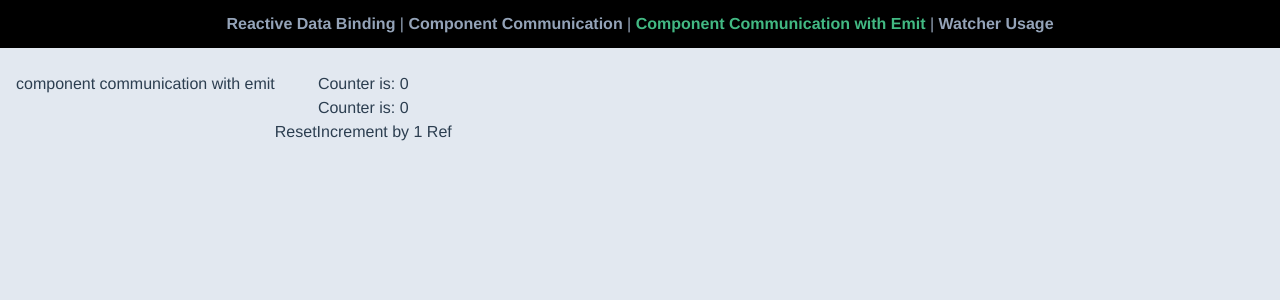
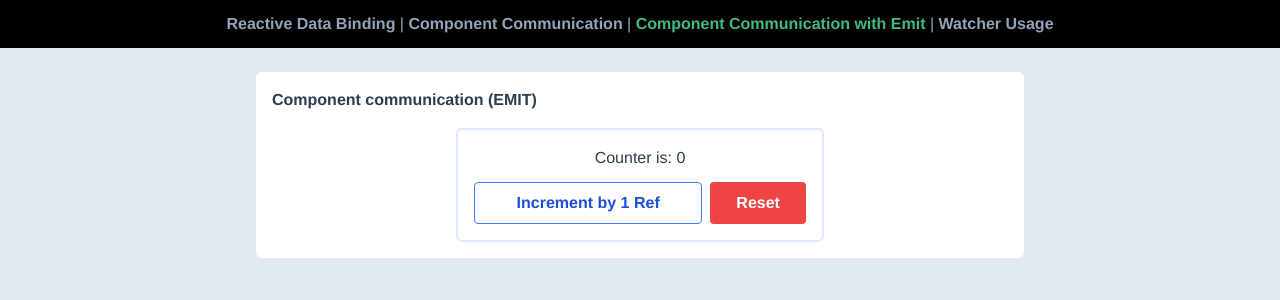
Before and after one commit to FiorellaEffio/clearesult-demo, a Vue app: page /component-communication-with-emit in a window 1280 px wide. Shown: the top 300 px of the page. Built offline with nearby package versions, Linux system fonts and the light colour scheme.

Commit message:
feat: communication with emit styles

```diff
--- a/src/components/ChildComponentEmit.vue
+++ b/src/components/ChildComponentEmit.vue
@@ -1,9 +1,17 @@
 <script setup>
-defineProps(['counter'])
+  defineProps(['counter'])
 </script>
 
 <template>
   <p>Counter is: {{ counter }}</p>
-  <button @click="$emit('reset-counter')">Reset</button>
+  <div class="flex flex-row mt-3">
+    <slot></slot>
+    <button
+      class="bg-red-500 hover:bg-red-700 text-white w-5/12 ml-1 font-bold py-2 px-2 rounded"
+      @click="$emit('reset-counter')"
+    >
+      Reset
+    </button>
+  </div>
 
 </template>
--- a/src/views/ComponentCommunicationEmit.vue
+++ b/src/views/ComponentCommunicationEmit.vue
@@ -12,19 +12,17 @@ const resetCounter = () => {
 </script>
 
 <template>
-  <!--
-    - Component Communication with emit:
-    Create a Vue 3 parent-child component setup.
-    The parent component should have a button that increments a counter when clicked.
-    The child component should display the counter value received from the parent and have a button to reset the counter back to zero.
-    Implement communication between the child and parent components using the emit function.
-  -->
-  <h1>component communication with emit</h1>
-  <div class="flex flex-col">
-    <div>
-      <p>Counter is: {{ counter }}</p>
-      <ChildComponentEmit :counter="counter" @reset-counter="resetCounter"/>
-      <button @click="incrementCounterRef">Increment by 1 Ref</button>
+  <div class="bg-white p-4 rounded-md max-w-3xl mx-auto w-11/12">
+    <h1 class="font-bold text-left mb-4">Component communication (EMIT)</h1>
+    <div class="border-indigo-100 mx-auto border-2 rounded-md sm:w-6/12 p-4">
+      <ChildComponentEmit :counter="counter" @reset-counter="resetCounter">
+        <button
+          class="bg-transparent hover:bg-blue-500 w-full text-blue-700 font-semibold hover:text-white py-2 px-4 border border-blue-500 hover:border-transparent rounded mr-1"
+          @click="incrementCounterRef"
+        >
+          Increment by 1 Ref
+        </button>
+      </ChildComponentEmit>
     </div>
   </div>
 </template>
```
